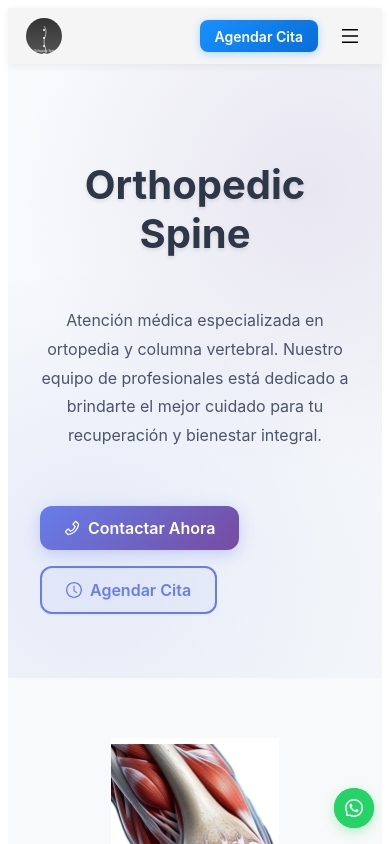
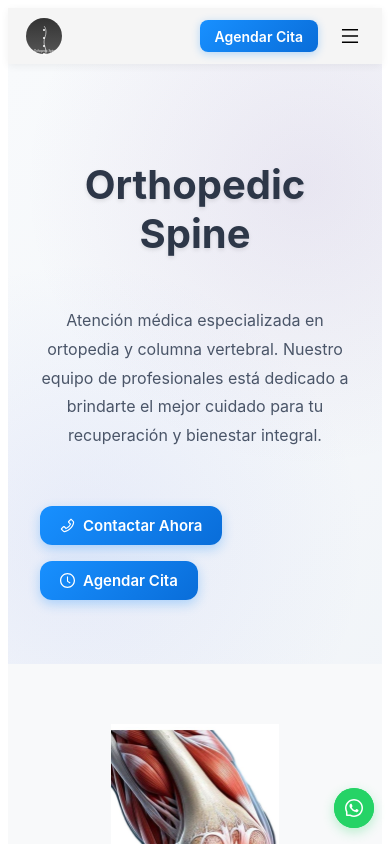
Before and after one commit to NaranjoSolutions/orthspine-web-react, a React (Vite) app: page / in a window 390 px wide. Shown: the top 844 px of the page. Built offline with nearby package versions, Linux system fonts and the light colour scheme; no server answers.

Commit message:
style: Redesign home CTA button styles and improve responsiveness

```diff
--- a/src/features/home/Home.scss
+++ b/src/features/home/Home.scss
@@ -96,52 +96,83 @@
 }
 
 .home-cta-primary {
-  background: linear-gradient(135deg, #667eea 0%, #764ba2 100%) !important;
+  background: linear-gradient(135deg, #1890ff 0%, #096dd9 100%) !important;
   border: none !important;
-  box-shadow: 0 4px 15px rgba(102, 126, 234, 0.3) !important;
+  color: white !important;
+  font-size: 1.125rem !important;
+  font-weight: 600 !important;
+  padding: 14px 28px !important;
+  height: auto !important;
+  border-radius: 12px !important;
+  box-shadow: 0 4px 12px rgba(24, 144, 255, 0.3) !important;
   transition: all 0.3s ease !important;
-  height: auto !important;
-  padding: 12px 24px !important;
+  min-width: 160px;
 
   &:hover {
+    background: linear-gradient(135deg, #096dd9 0%, #0050b3 100%) !important;
     transform: translateY(-2px) !important;
-    box-shadow: 0 6px 20px rgba(102, 126, 234, 0.4) !important;
+    box-shadow: 0 6px 20px rgba(24, 144, 255, 0.4) !important;
+    color: white !important;
+  }
+
+  &:focus {
+    outline: 3px solid rgba(24, 144, 255, 0.3) !important;
+    outline-offset: 2px !important;
+    color: white !important;
+  }
+
+  &:active {
+    transform: translateY(0) !important;
   }
 
   .home-content--dark & {
-    background: linear-gradient(135deg, #9bc53d 0%, #4a6741 100%) !important;
-    box-shadow: 0 4px 15px rgba(155, 197, 61, 0.3) !important;
+    background: linear-gradient(135deg, #1890ff 0%, #096dd9 100%) !important;
+    box-shadow: 0 4px 12px rgba(24, 144, 255, 0.4) !important;
 
     &:hover {
-      box-shadow: 0 6px 20px rgba(155, 197, 61, 0.4) !important;
+      background: linear-gradient(135deg, #096dd9 0%, #0050b3 100%) !important;
+      box-shadow: 0 6px 20px rgba(24, 144, 255, 0.5) !important;
     }
   }
 }
 
 .home-cta-secondary {
-  border: 2px solid #667eea !important;
-  color: #667eea !important;
-  background: rgba(102, 126, 234, 0.05) !important;
+  background: linear-gradient(135deg, #1890ff 0%, #096dd9 100%) !important;
+  border: none !important;
+  color: white !important;
+  font-size: 1.125rem !important;
+  font-weight: 600 !important;
+  padding: 14px 28px !important;
+  height: auto !important;
+  border-radius: 12px !important;
+  box-shadow: 0 4px 12px rgba(24, 144, 255, 0.3) !important;
   transition: all 0.3s ease !important;
-  height: auto !important;
-  padding: 12px 24px !important;
+  min-width: 160px;
 
   &:hover {
-    background: #667eea !important;
+    background: linear-gradient(135deg, #096dd9 0%, #0050b3 100%) !important;
+    transform: translateY(-2px) !important;
+    box-shadow: 0 6px 20px rgba(24, 144, 255, 0.4) !important;
     color: white !important;
-    transform: translateY(-2px) !important;
-    box-shadow: 0 4px 15px rgba(102, 126, 234, 0.3) !important;
+  }
+
+  &:focus {
+    outline: 3px solid rgba(24, 144, 255, 0.3) !important;
+    outline-offset: 2px !important;
+    color: white !important;
+  }
+
+  &:active {
+    transform: translateY(0) !important;
   }
 
   .home-content--dark & {
-    border-color: #9bc53d !important;
-    color: #9bc53d !important;
-    background: rgba(155, 197, 61, 0.05) !important;
+    background: linear-gradient(135deg, #1890ff 0%, #096dd9 100%) !important;
+    box-shadow: 0 4px 12px rgba(24, 144, 255, 0.4) !important;
 
     &:hover {
-      background: #9bc53d !important;
-      color: #1a202c !important;
-      box-shadow: 0 4px 15px rgba(155, 197, 61, 0.3) !important;
+      background: linear-gradient(135deg, #096dd9 0%, #0050b3 100%) !important;
+      box-shadow: 0 6px 20px rgba(24, 144, 255, 0.5) !important;
     }
   }
 }
@@ -155,6 +186,25 @@
 
   @media (max-width: 768px) {
     padding: 40px 0;
+  }
+}
+
+// Responsive button styles
+@media (max-width: 768px) {
+  .home-cta-primary,
+  .home-cta-secondary {
+    font-size: 1rem !important;
+    padding: 12px 24px !important;
+    min-width: 140px;
+  }
+}
+
+@media (max-width: 480px) {
+  .home-cta-primary,
+  .home-cta-secondary {
+    font-size: 0.9375rem !important;
+    padding: 10px 20px !important;
+    min-width: 120px;
   }
 }
 
```
